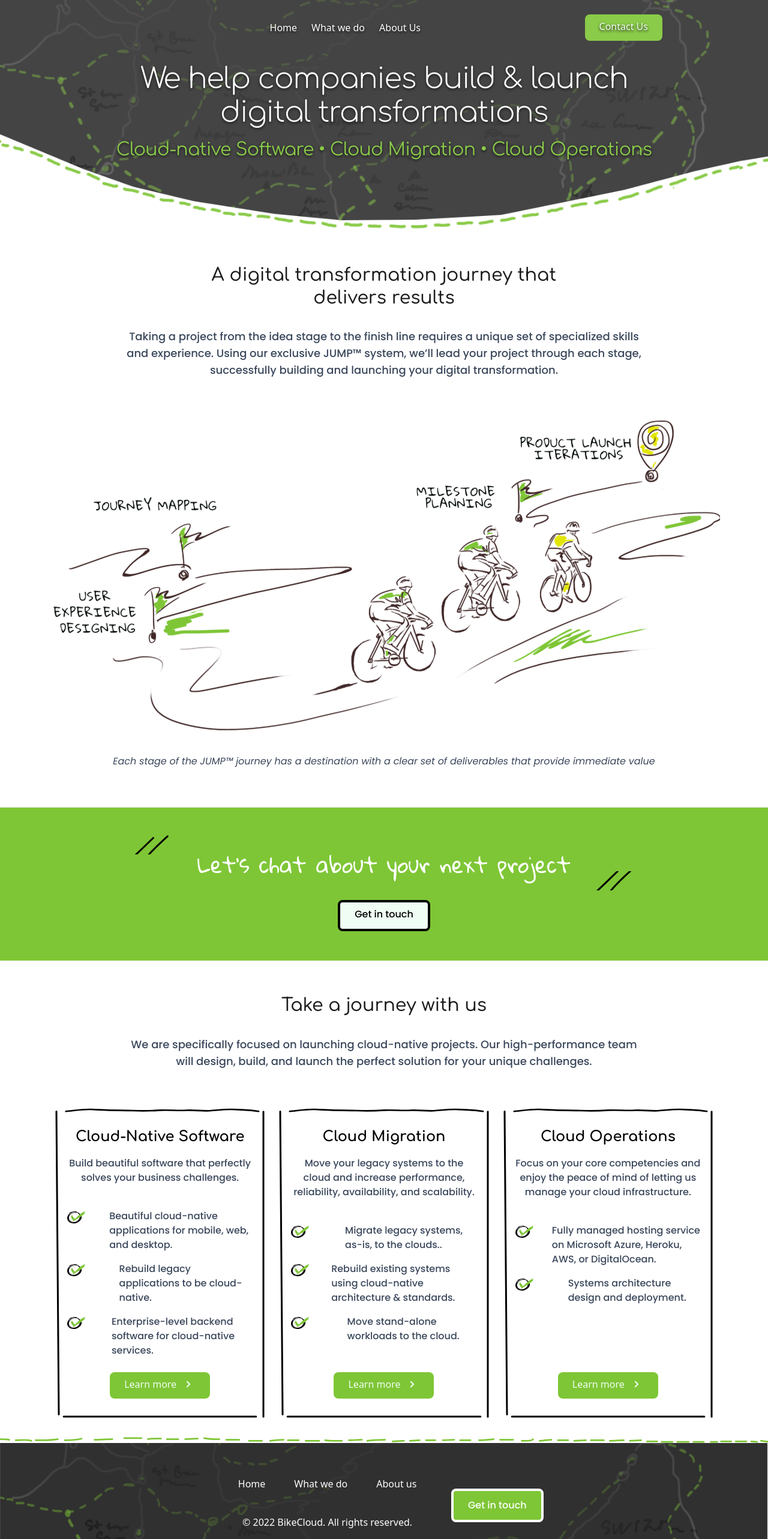
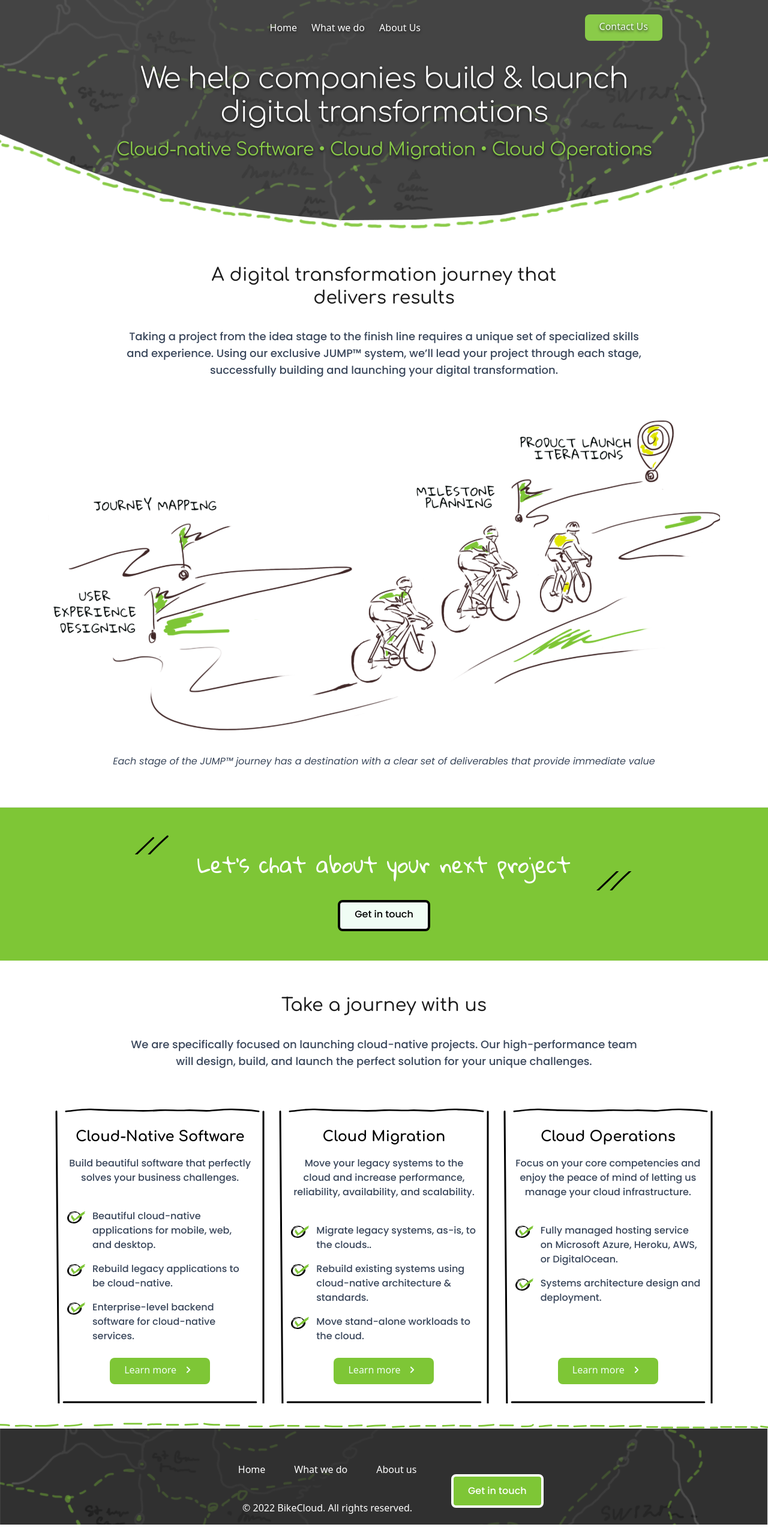
Before and after one commit to gauravprwl14/tailwind-landing-page, a Next.js app: page / in a window 1280 px wide. Shown: the whole page at 60% size. After the commit the page ends 2541 px from the top, so only its background shows below. Built offline with nearby package versions, Linux system fonts and the light colour scheme.

Commit message:
fix the css changes related to the font family and font weight

```diff
--- a/components/Home/ServiceSection.tsx
+++ b/components/Home/ServiceSection.tsx
@@ -90,7 +90,7 @@ const Card = ({ cardObj }: { cardObj: CardType }) => {
                     {obj.mainFeatures.map((pointer, index) => {
                         return (
                             <div key={index} className="pointer-container py-2">
-                                <div className='pointer-bullet-container'>
+                                <div className='bullet-image-container-narrow'>
                                     <img className='max-w-none' src="img/bullet_point.svg" />
                                 </div>
                                 <div className='bullet-point-text pl-3 '>{pointer.text}</div>
--- a/components/Services/KeyValues.tsx
+++ b/components/Services/KeyValues.tsx
@@ -40,7 +40,7 @@ const BulletPoint = ({ pointers }: BulletPointPropTypes) => {
             pointers.map((pointer, index) => {
                 return (
                     <div key={index} className="pointer-container py-2">
-                        <div className='pointer-bullet-container'>
+                        <div className='bullet-image-container-wider'>
                             <img className='max-w-48 w-full' src="img/bullet_point.svg" />
                         </div>
                         <div>
--- a/components/Services/ServiceDetails.tsx
+++ b/components/Services/ServiceDetails.tsx
@@ -32,7 +32,7 @@ const BulletList = ({ lists }: { lists: ServicePointersType[] }) => {
                         return (
                             <li key={index} className="list-disc mt-5">
                                 <div className='text-extra-bold'>{list.title}</div>
-                                <div className='mt-5 text-medium'>
+                                <div className='mt-2 text-medium'>
                                     {list.description}
                                 </div>
                             </li>
--- a/styles/globals.css
+++ b/styles/globals.css
@@ -75,6 +75,10 @@
     border-top-width: 10px;
 }
 
+.text-light {
+    @apply font-Poppins font-light text-base text-charcoal;
+}
+
 .text-medium {
     @apply font-Poppins font-medium text-base text-charcoal;
 }
@@ -97,9 +101,14 @@
     @apply flex flex-row items-start;
 }
 
-.pointer-bullet-container {
+.bullet-image-container-wider {
     @apply pt-1 w-32;
 }
+.bullet-image-container-narrow {
+    @apply pt-1 w-8;
+}
+
+
 
 .max-w-48 {
     max-width: 48px;
```
